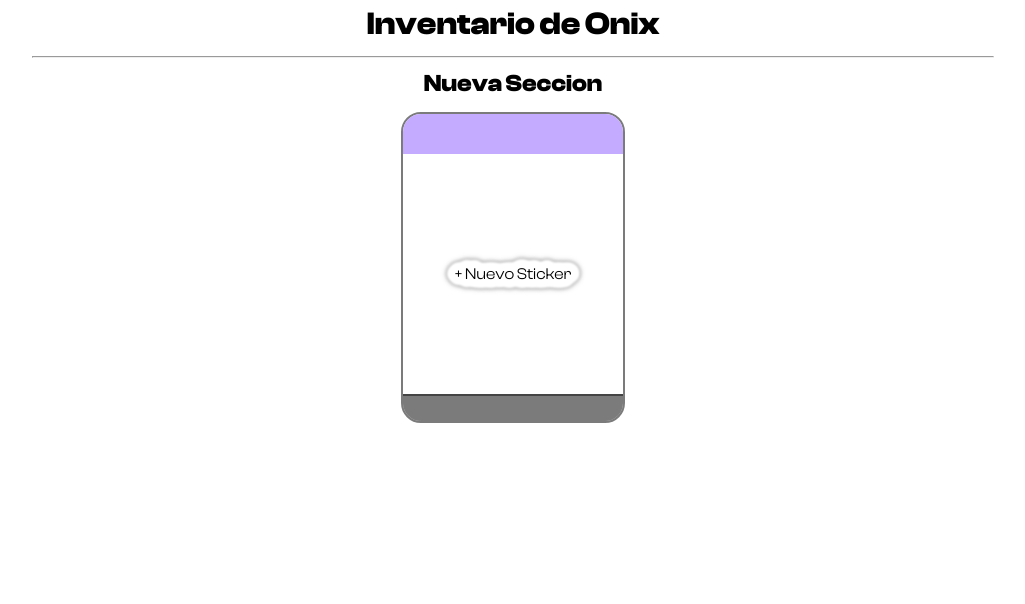
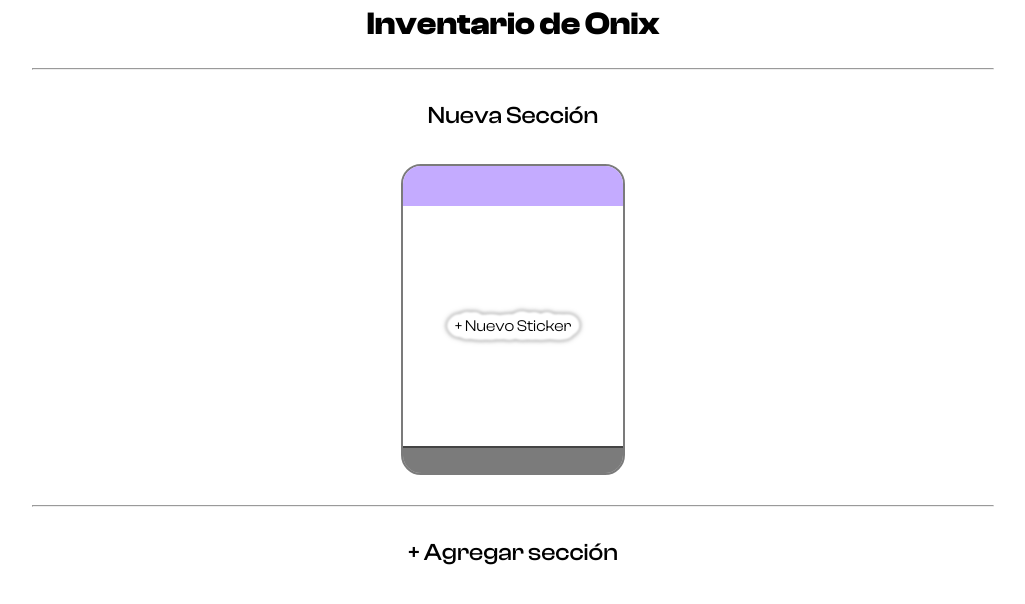
Before and after one commit to Rashkill/onix-inventario, a React (Vite) app: page / in a window 1280 px wide. Shown: the top 604 px of the page, without its empty margins (127-1152 px from the left). Built offline with nearby package versions, Linux system fonts and the light colour scheme.

Commit message:
Se añadieron secciones

```diff
--- a/src/App.tsx
+++ b/src/App.tsx
@@ -1,23 +1,34 @@
+import { Fragment, useCallback, useState } from "react";
 import Card, { CardInfo } from "@/components/Card";
 import NewCard from "@/components/Card/NewCard";
-import { Fragment, useCallback, useState } from "react";
 
 type SectionType = { title?: string; cards: (CardInfo | undefined)[] };
 
 function App() {
   const [sections, setSections] = useState<SectionType[]>([
-    { title: "Nueva Seccion", cards: [] },
+    { title: "Nueva Sección", cards: [] },
   ]);
+
+  const handleChangeSectionTitle = useCallback(
+    (sectionIndex: number, value: string) => {
+      sections[sectionIndex].title = value;
+      setSections([...sections]);
+    },
+    [sections]
+  );
 
   const handleAddCard = useCallback(
     (sectionIndex: number) => () => {
-      setSections((prev) => {
-        prev[sectionIndex].cards.push(undefined);
-        return prev;
-      });
+      sections[sectionIndex].cards.push(undefined);
+      setSections([...sections]);
     },
-    []
+    [sections]
   );
+
+  const handleAddSection = useCallback(() => {
+    sections.push({ title: "Nueva Sección", cards: [] });
+    setSections([...sections]);
+  }, [sections]);
 
   return (
     <div
@@ -31,8 +42,18 @@ function App() {
       <h1 style={{ margin: 0 }}>Inventario de Onix</h1>
       {sections.map((section, sectionIndex) => (
         <Fragment key={`Section:${section.title}${sectionIndex + 1}`}>
-          <hr />
-          <h2 style={{ margin: 0 }}>{section.title}</h2>
+          <hr style={{ marginTop: 20 }} />
+          <h2
+            style={{ fontWeight: 500 }}
+            contentEditable
+            onKeyDown={(e) => e.key === "Enter" && e.currentTarget.blur()}
+            onBlur={(e) =>
+              handleChangeSectionTitle(sectionIndex, e.target.innerText)
+            }
+            dangerouslySetInnerHTML={{
+              __html: section.title || `Sección ${sectionIndex + 1}`,
+            }}
+          />
           <div
             style={{
               display: "flex",
@@ -47,6 +68,13 @@ function App() {
           </div>
         </Fragment>
       ))}
+      <hr style={{ marginTop: 20 }} />
+      <h2
+        style={{ fontWeight: 500, cursor: "pointer" }}
+        onClick={handleAddSection}
+      >
+        + Agregar sección
+      </h2>
     </div>
   );
 }
```
